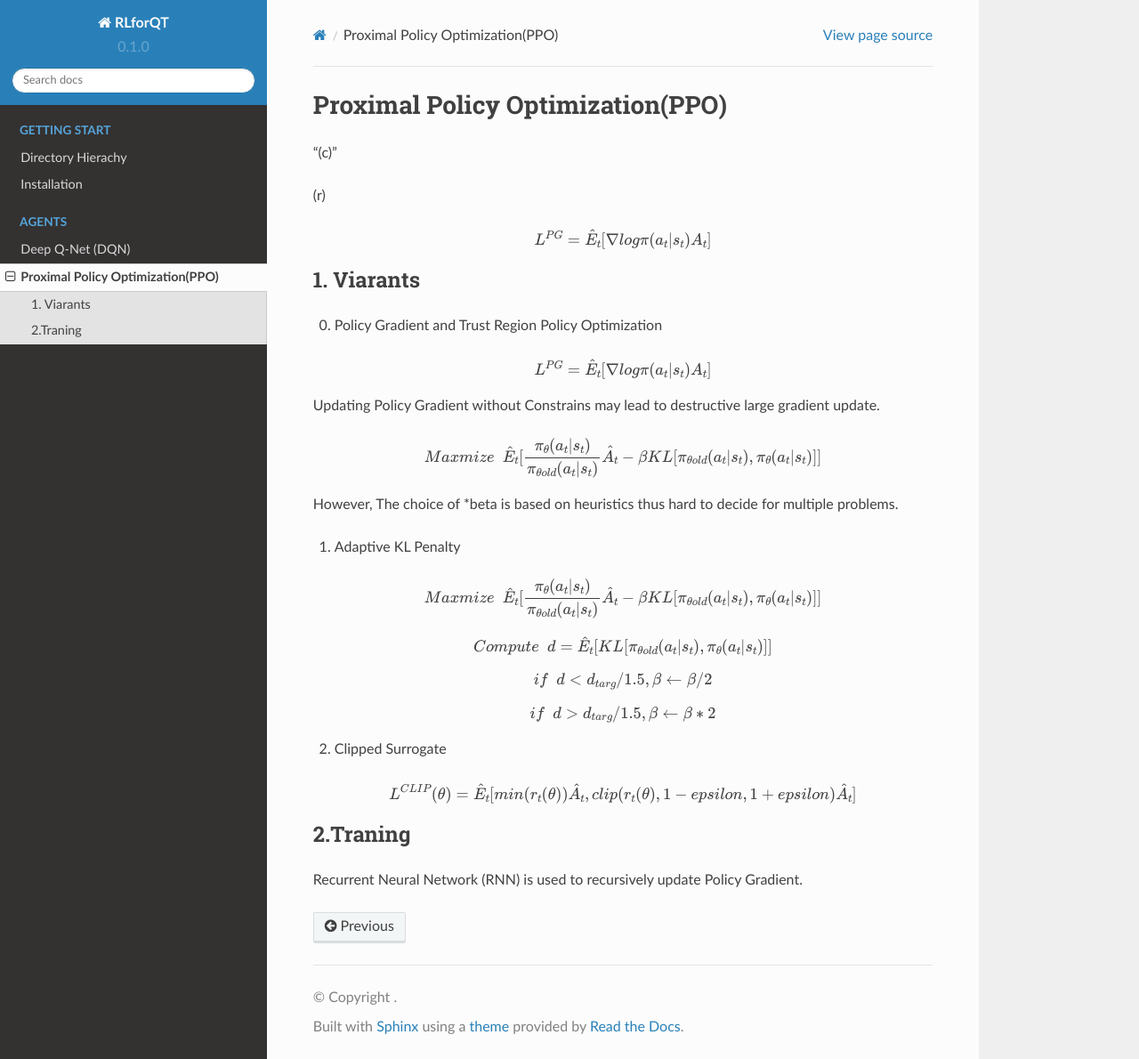
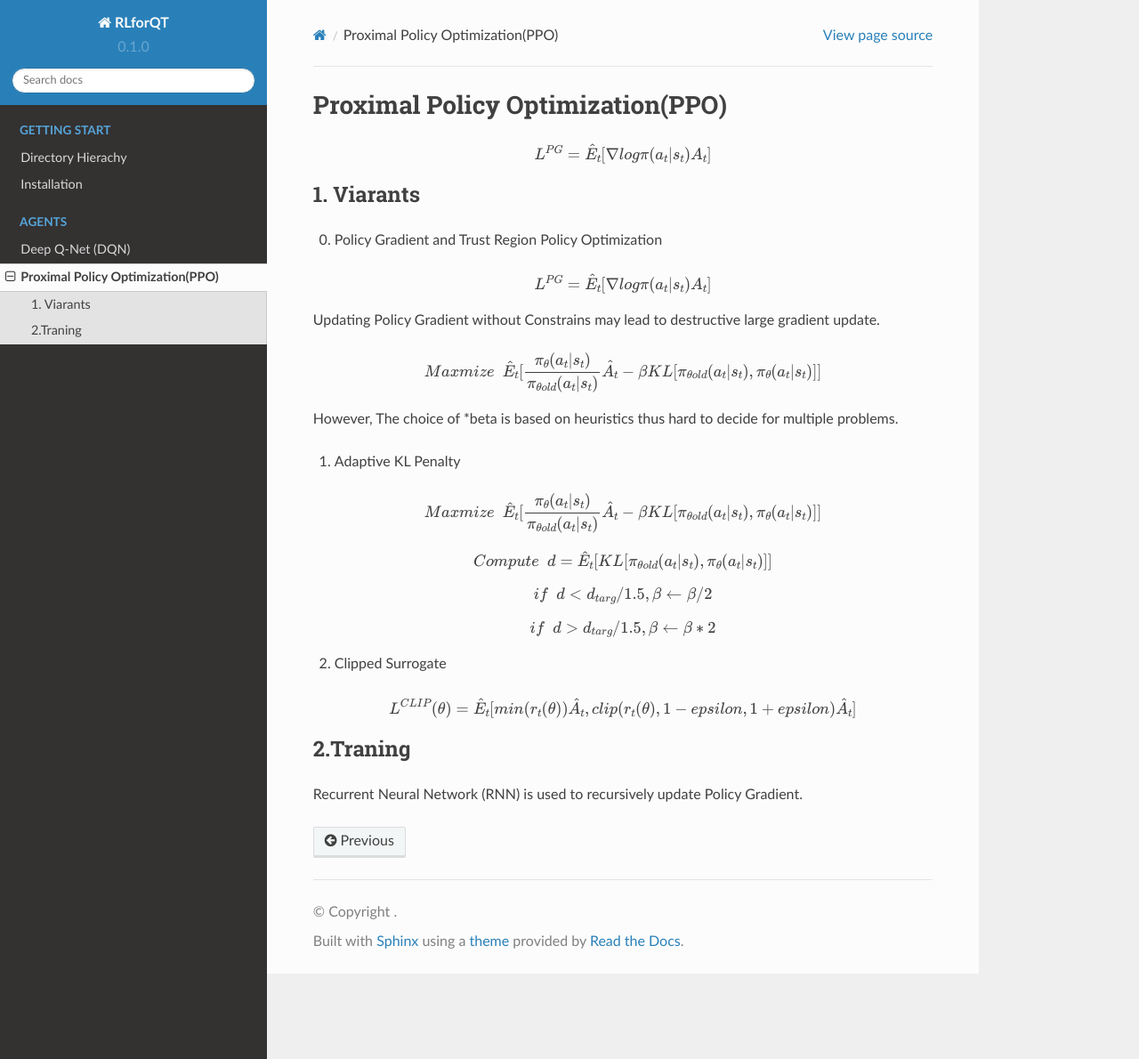
Before and after one commit to yonggang-Xie/readthedocs, a Sphinx documentation site: the page built from docs/source/PPO.md, in a window 1280 px wide and 1190 px high. Shown: the whole window at 89% size. Built offline with Sphinx 7.4.7 and the Read the Docs theme 2.0.0, drawn with Linux system fonts in a browser that asks for light colours.

Commit message:
Update PPO.md

```diff
--- a/docs/source/PPO.md
+++ b/docs/source/PPO.md
@@ -1,10 +1,4 @@
 # Proximal Policy Optimization(PPO)
-
-
-"(c)"
-
-
-(r)
 
 $$
     L^{PG}= \hat{E}_t [\nabla log \pi (a_t|s_t) A_t]
@@ -23,7 +17,7 @@
 
 
 $$
-Maxmize \ \ \hat{E}_t [\frac{\pi_\theta (a_t|s_t)} {\pi_{\theta old} (a_t|s_t)}\hat{A}_t-\beta KL [\pi_{\theta old} (a_t|s_t),\pi_\theta (a_t|s_t)]]
+    Maxmize \ \ \hat{E}_t [\frac{\pi_\theta (a_t|s_t)} {\pi_{\theta old} (a_t|s_t)}\hat{A}_t-\beta KL [\pi_{\theta old} (a_t|s_t),\pi_\theta (a_t|s_t)]]
 $$
 
 However, The choice of  *beta is based on heuristics thus hard to decide for multiple problems.
@@ -31,25 +25,25 @@
   1) Adaptive KL Penalty
 
 $$
-Maxmize \ \ \hat{E}_t [\frac{\pi_\theta (a_t|s_t)}{\pi_{\theta old}(a_t|s_t)}\hat{A}_t-\beta KL [\pi_{\theta old} (a_t|s_t),\pi_\theta (a_t|s_t)]]
+    Maxmize \ \ \hat{E}_t [\frac{\pi_\theta (a_t|s_t)}{\pi_{\theta old}(a_t|s_t)}\hat{A}_t-\beta KL [\pi_{\theta old} (a_t|s_t),\pi_\theta (a_t|s_t)]]
 $$
 
 $$
-Compute \ \ d = \hat{E}_t[KL [\pi_{\theta old} (a_t|s_t),\pi_\theta (a_t|s_t)]]
+    Compute \ \ d = \hat{E}_t[KL [\pi_{\theta old} (a_t|s_t),\pi_\theta (a_t|s_t)]]
 $$
 
 $$
-if \ \ d < d_{targ}/1.5, \beta \leftarrow \beta / 2
+    if \ \ d < d_{targ}/1.5, \beta \leftarrow \beta / 2
 $$
 
 $$
-if \ \ d > d_{targ}/1.5, \beta \leftarrow \beta * 2
+    if \ \ d > d_{targ}/1.5, \beta \leftarrow \beta * 2
 $$
 
   2) Clipped Surrogate
 
 $$
-L^{CLIP} (\theta) = \hat{E}_t[min(r_t (\theta)) \hat{A}_t, clip(r_t (\theta) , 1-epsilon, 1+epsilon) \hat{A}_t]
+    L^{CLIP} (\theta) = \hat{E}_t[min(r_t (\theta)) \hat{A}_t, clip(r_t (\theta) , 1-epsilon, 1+epsilon) \hat{A}_t]
 $$
 
 
```
